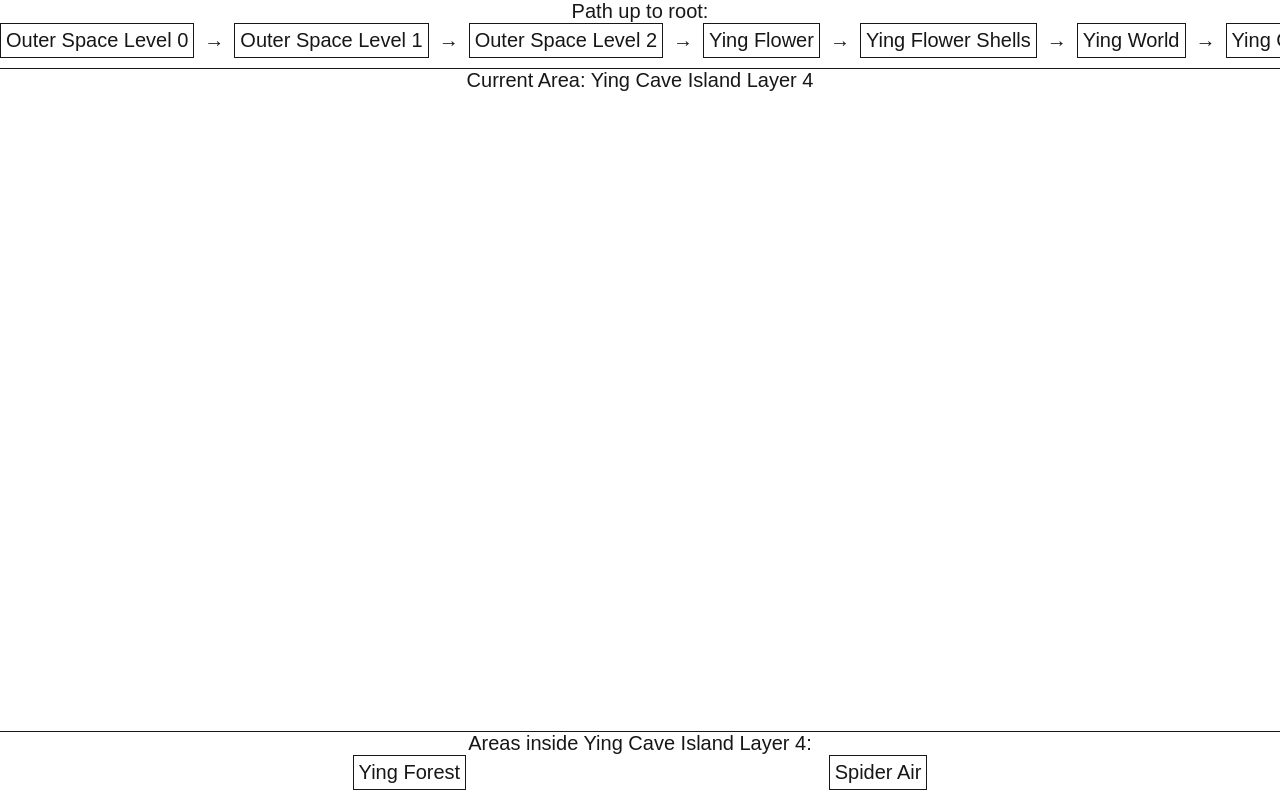
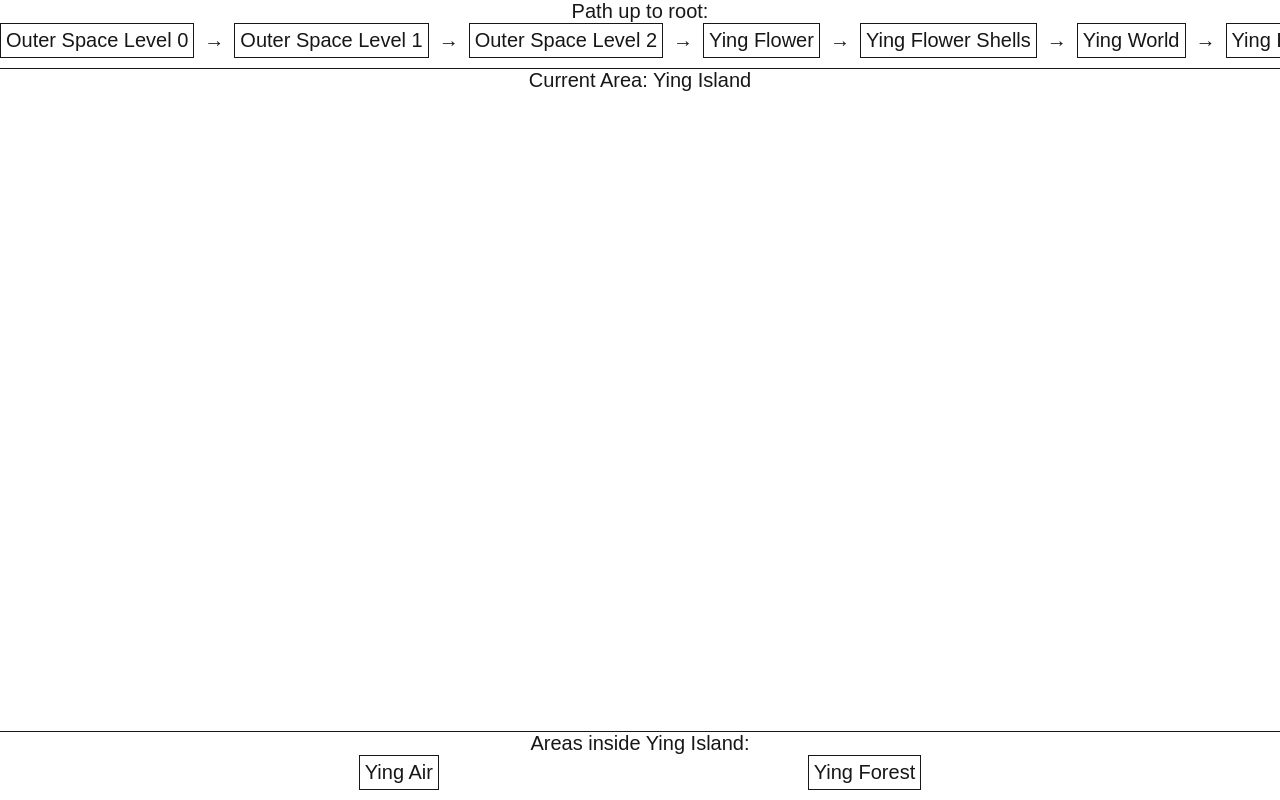
Before and after one commit to Tntmister/FractalBlockWorldMap, a Next.js app: page / in a window 1280 px wide. Built offline with nearby package versions, Linux system fonts and the light colour scheme.

Commit message:
add backwards pathfinding

```diff
--- a/src/app/page.tsx
+++ b/src/app/page.tsx
@@ -3,9 +3,9 @@ import { inputGraph } from './input';
 import { Fragment, useEffect, useState } from 'react';
 import { nodeNames, Node, Edge } from './types';
 import Image from './images/Image';
-import path from 'path';
 
 const nodes: Map<nodeNames, Node> = new Map();
+// initialize nodes from input.ts
 for (const node of inputGraph.nodes) {
 	if (!nodes.has(node.name as nodeNames)) {
 		nodes.set(node.name as nodeNames, {
@@ -15,6 +15,7 @@ for (const node of inputGraph.nodes) {
 		});
 	}
 }
+// initialialize edges from input.ts
 for (const [fromName, edge] of Object.entries(inputGraph.edges)) {
 	for (const [toName, edgeInfo] of Object.entries(edge)) {
 		const fromNode = nodes.get(fromName as nodeNames);
@@ -30,7 +31,7 @@ for (const [fromName, edge] of Object.entries(inputGraph.edges)) {
 	}
 }
 
-const startingNode: nodeNames = 'Ying Cave Island Layer 4';
+const startingNode: nodeNames = 'Ying Island';
 
 export default function Home() {
 	// eslint-disable-next-line prefer-const
@@ -51,32 +52,35 @@ export default function Home() {
 		setPathStack(pathStack.slice(0, index + 1));
 	}
 
-	function traverseDown(edge: Edge) {
-		setPathStack([...pathStack, edge]);
+	function traverseTo(node: Node, rerender: boolean = true) {
+		traversePath(pathfindTo(node), rerender);
 	}
 
-	function traverseTo(nodeName: nodeNames, rerender: boolean = true) {
-		const path = pathfindTo(nodes.get(nodeName)!);
+	function traversePath(path: Edge[], rerender: boolean = true) {
 		for (const edge of path) {
 			if (edge.pinkRing || edge.up)
 				pathStack = pathStack.slice(
 					0,
-					pathStack.findLastIndex((edge2) => edge.node.name == edge2.node.name) + 1
+					pathStack.findLastIndex((edge2) => edge.node.name == edge2.node.name)
 				);
 			else pathStack.push(edge);
 		}
 		if (rerender) setPathStack(pathStack.slice());
 	}
 
+	function pathfindTo(targetNode: Node): Edge[] {
 		//Dijkstra pathfinding
-	function pathfindTo(targetNode: Node): Edge[] {
+		function pathfindToAux(targetNode: Node, currentPathStack: Edge[] = pathStack): Edge[] {
 			const distancesToStart = new Map<Node, number>();
 			const visitedNodes = new Map<Node, number>();
 			const predecessors = new Map<Node, Node>();
 			nodes
 				.values()
 				.forEach((node) =>
-				distancesToStart.set(node, node.name === currentNode().name ? 0 : Infinity)
+					distancesToStart.set(
+						node,
+						node.name === currentPathStack.at(-1)!.node.name ? 0 : Infinity
+					)
 				);
 			while (distancesToStart.size) {
 				// get the node with the smallest distance to start
@@ -106,9 +110,25 @@ export default function Home() {
 			return path;
 		}
 
+		const list: Edge[][] = [];
+		for (let i = 0; i < pathStack.length; i++) {
+			list.push([
+				...pathStack
+					.toReversed()
+					.slice(0, i)
+					.map((edge) => ({ ...edge, up: true })),
+				...pathfindToAux(targetNode, pathStack.slice(0, pathStack.length - i))
+			]);
+		}
+		return list.sort(
+			(a, b) =>
+				a.reduce((acc, edge) => acc + edge.distance, 0) -
+				b.reduce((acc, edge) => acc + edge.distance, 0)
+		)[0];
+	}
+
 	useEffect(() => {
-		traverseTo(startingNode);
-		console.log(pathStack);
+		traverseTo(nodes.get(startingNode)!);
 	}, []);
 
 	return (
@@ -153,7 +173,7 @@ export default function Home() {
 									<Fragment key={`descendant${index}`}>
 										<span
 											className={`descendant`}
-											onClick={() => traverseDown(edge)}
+											onClick={() => traversePath([edge])}
 										>
 											<div>{edge.node.name}</div>
 											<div>{edge.note && ` (${edge.note})`}</div>
```
Lines whose indentation alone changed are shown as unchanged.
